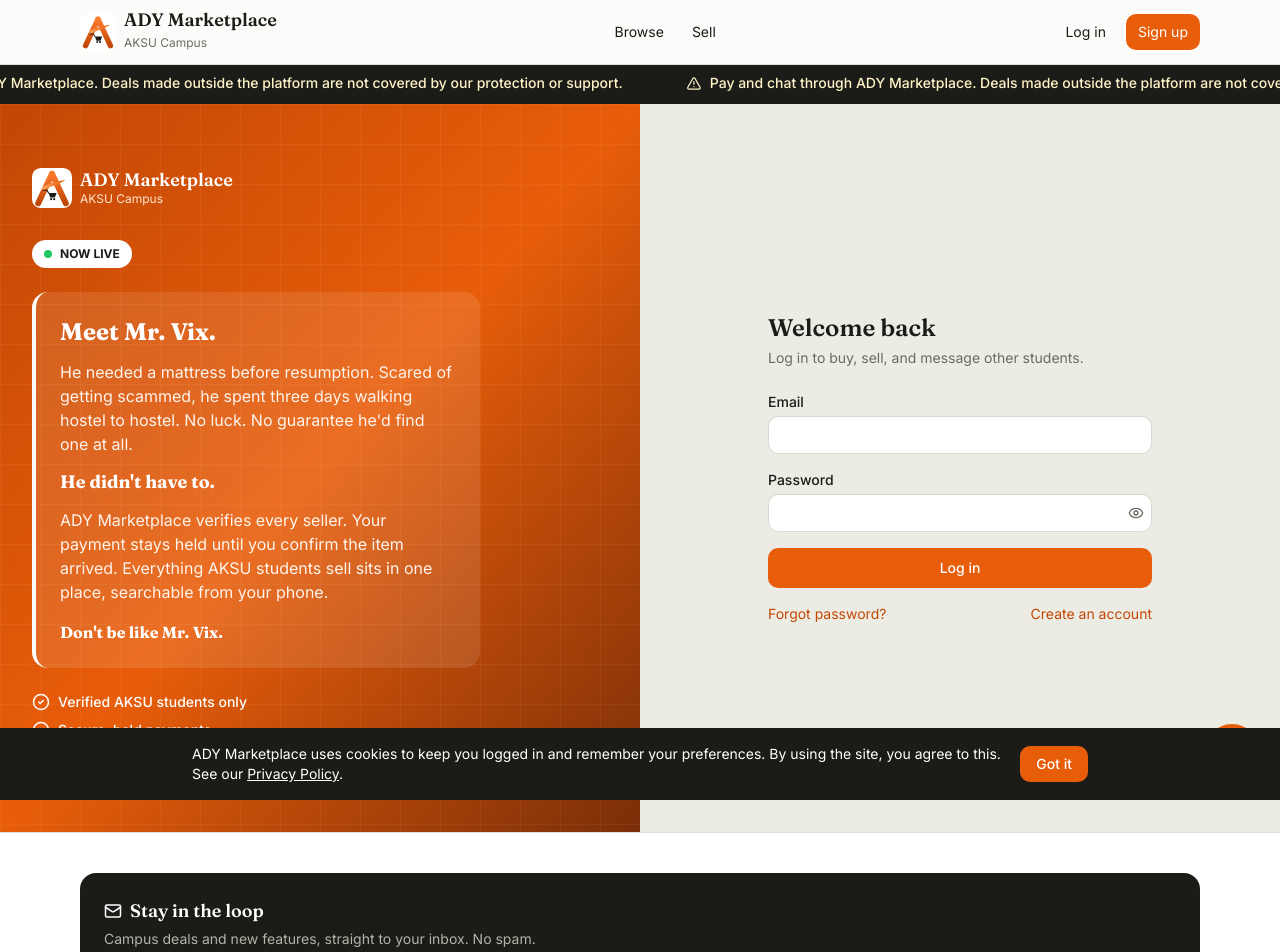
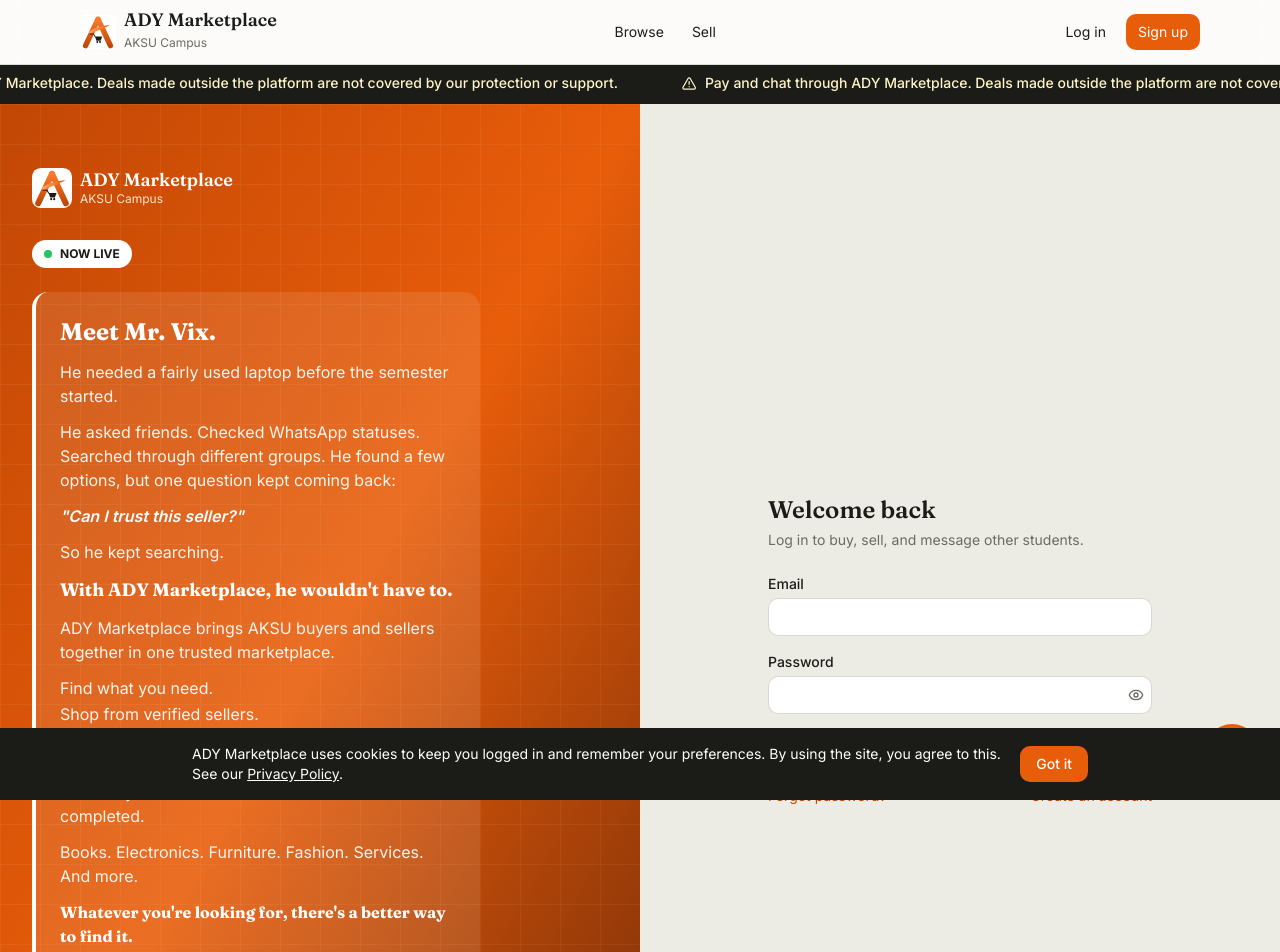
Before and after one commit to Mickyhill/ady-marketplace, a React (Vite) app in the folder frontend/: page /login in a window 1280 px wide. Shown: the top 952 px of the page. Built offline with nearby package versions, Linux system fonts and the light colour scheme; no server answers.

Commit message:
Fix Login.jsx - correct Mr Vix story version

```diff
--- a/frontend/src/pages/Login.jsx
+++ b/frontend/src/pages/Login.jsx
@@ -53,16 +53,24 @@
 
           <div className="bg-white/10 border-l-4 border-white rounded-lg p-6 mb-6">
             <h2 className="font-display font-bold text-2xl mb-3">Meet Mr. Vix.</h2>
+            <p className="text-brand-50 mb-3">He needed a fairly used laptop before the semester started.</p>
             <p className="text-brand-50 mb-3">
-              He needed a mattress before resumption. Scared of getting scammed, he spent three days walking hostel to hostel.
-              No luck. No guarantee he'd find one at all.
+              He asked friends. Checked WhatsApp statuses. Searched through different groups. He found a few options, but one question kept coming back:
             </p>
-            <p className="font-display font-bold text-lg mb-3">He didn't have to.</p>
-            <p className="text-brand-50 mb-4">
-              ADY Marketplace verifies every seller. Your payment stays held until you confirm the item arrived.
-              Everything AKSU students sell sits in one place, searchable from your phone.
-            </p>
-            <p className="font-display font-bold">Don't be like Mr. Vix.</p>
+            <p className="text-white font-semibold italic mb-3">"Can I trust this seller?"</p>
+            <p className="text-brand-50 mb-3">So he kept searching.</p>
+            <p className="font-display font-bold text-lg mb-3">With ADY Marketplace, he wouldn't have to.</p>
+            <p className="text-brand-50 mb-3">ADY Marketplace brings AKSU buyers and sellers together in one trusted marketplace.</p>
+            <ul className="text-brand-50 mb-3 space-y-0.5">
+              <li>Find what you need.</li>
+              <li>Shop from verified sellers.</li>
+              <li>Compare your options.</li>
+              <li>Pay securely.</li>
+              <li>Confirm your item before the transaction is completed.</li>
+            </ul>
+            <p className="text-brand-50 mb-3">Books. Electronics. Furniture. Fashion. Services. And more.</p>
+            <p className="font-display font-bold mb-3">Whatever you're looking for, there's a better way to find it.</p>
+            <p className="text-white font-semibold">ADY Marketplace<br/>Buy. Sell. CONNECT.</p>
           </div>
 
           <div className="space-y-2">
```
